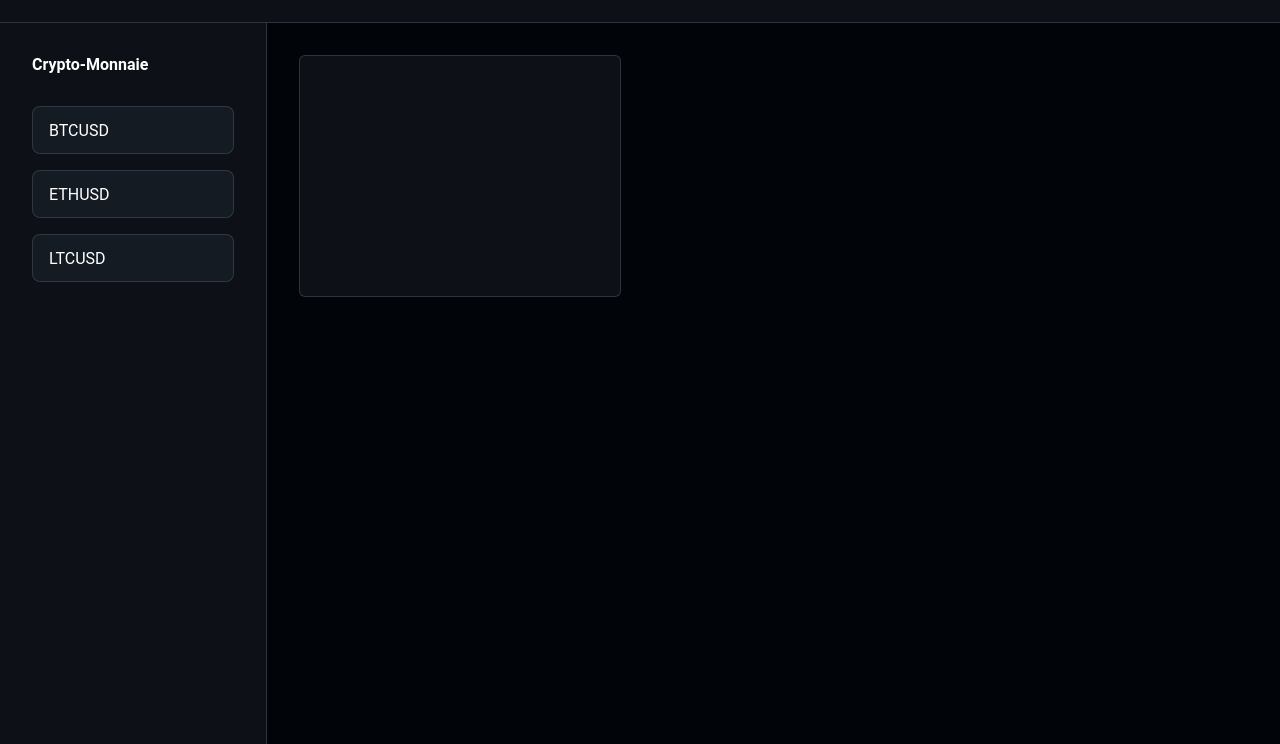
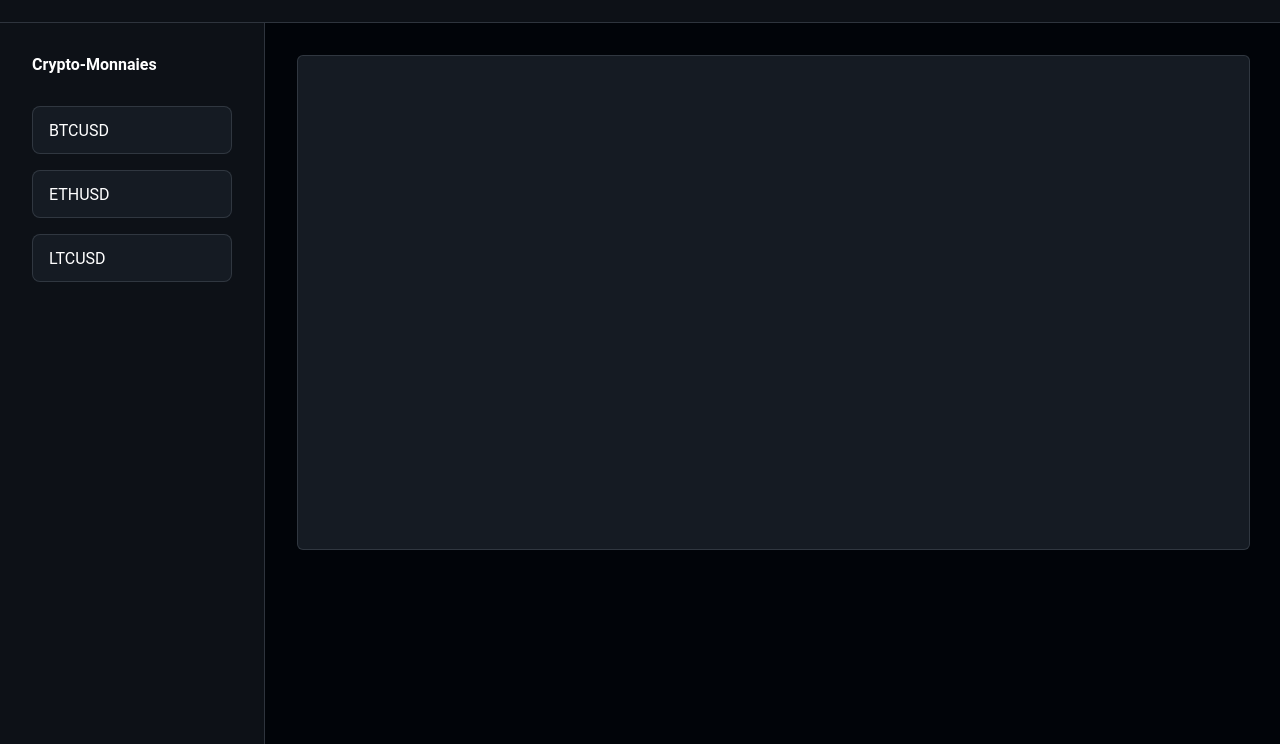
Before and after one commit to merel-motors/crypto.tech, a plain HTML site: page src/index.html in a window 1280 px wide. Shown: the part 56-800 px from the top of the page. Drawn offline with Linux system fonts and the light colour scheme.

Commit message:
Better interface

```diff
--- a/src/index.html
+++ b/src/index.html
@@ -12,7 +12,7 @@
     </div>
     <div class="bottom">
         <div class="side-bar">
-            <h4 class="title">Crypto-Monnaie</h4>
+            <h4 class="title">Crypto-Monnaies</h4>
             <div class="menu">
                 <div class="option">BTCUSD</div>
                 <div class="option">ETHUSD</div>
@@ -20,9 +20,6 @@
             </div>
         </div>
         <div class="main-content">
-            <div class="infos">
-
-            </div>
             <div class="graph">
                 <canvas id="myChart"></canvas>
             </div>
--- a/src/styles/style.css
+++ b/src/styles/style.css
@@ -108,14 +108,15 @@ html, body {
 .main-content {
     width: 100%;
     height: 100%;
+    box-sizing: border-box;
+    padding: 2rem;
 }
 
-.main-content .infos {
-    width: 20rem;
-    height: 15rem;
+.main-content .graph {
+    width: 100%;
+    height: 75%;
     border-radius: 0.375rem;
     border: 1px solid;
-    margin: 2rem;
-    background-color: var(--infos-bg-color);
+    background-color: var(--menu-option-bg-color);
     border-color: var(--infos-border-color);
 }
```
